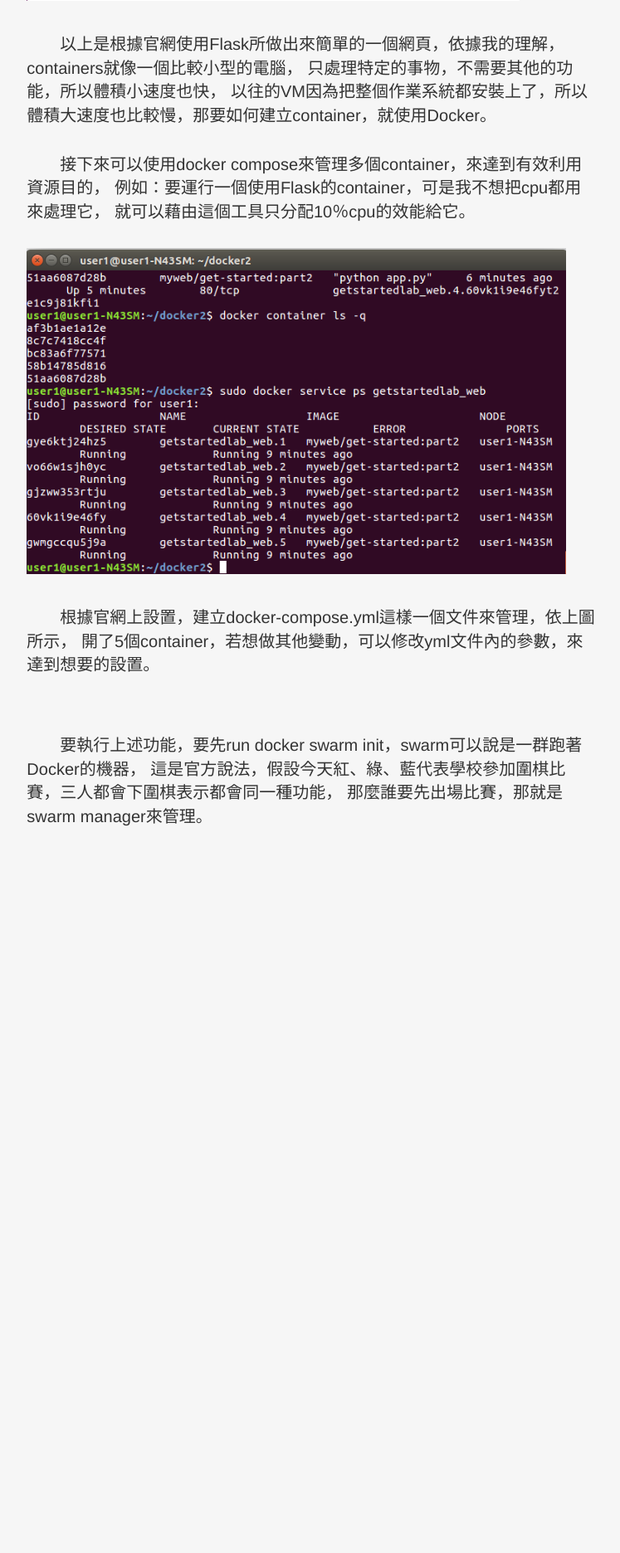
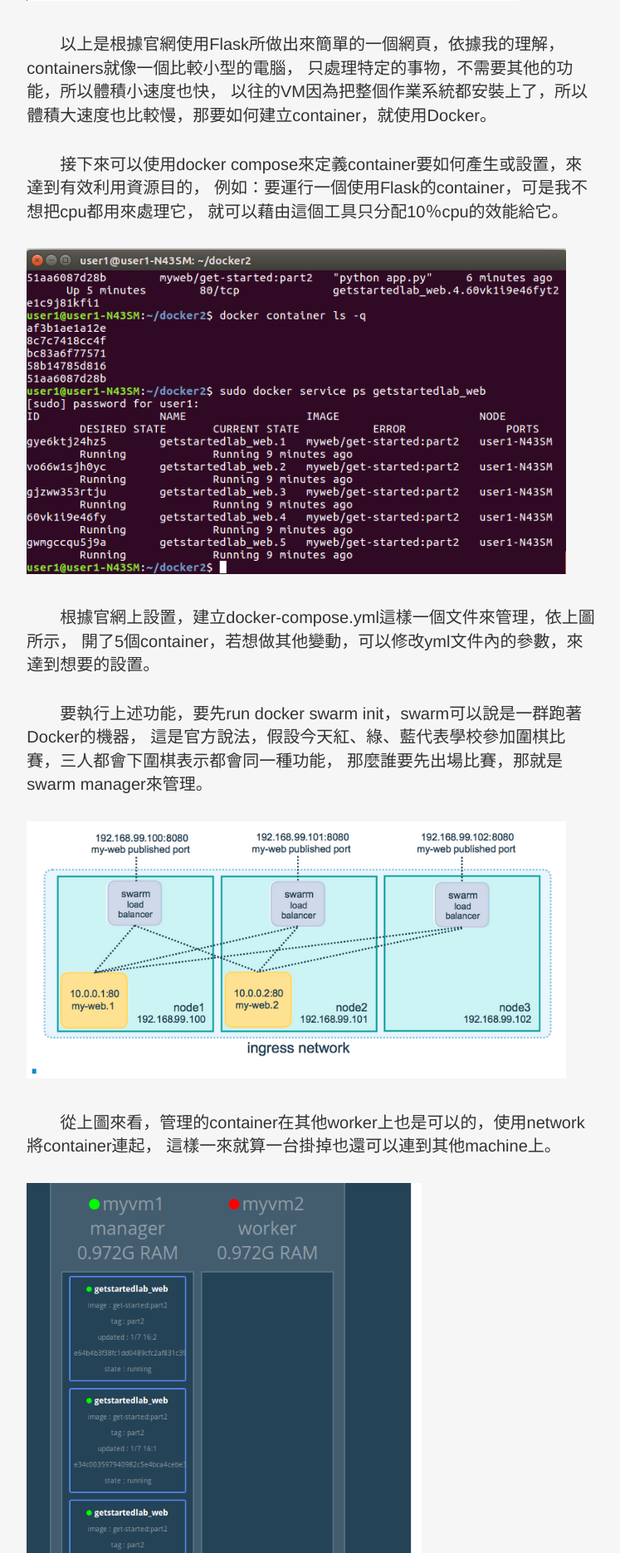
Before and after one commit to ZhangJiaHon/mysite, a Django app: page /docker in a window 1280 px wide. Shown: the part 617-2489 px from the top of the page at 83% size, without its empty margins (211-958 px from the left). Before the commit the page ends 1613 px from the top, so only its background shows below. Run offline with Django 3.2, Linux system fonts and the light colour scheme; some libraries are stand-ins or nearby versions.

Commit message:
20180701change docker

```diff
--- a/personal/templates/personal/docker.html
+++ b/personal/templates/personal/docker.html
@@ -10,18 +10,27 @@
 <p>以上是根據官網使用Flask所做出來簡單的一個網頁，依據我的理解，containers就像一個比較小型的電腦，
     只處理特定的事物，不需要其他的功能，所以體積小速度也快，
     以往的VM因為把整個作業系統都安裝上了，所以體積大速度也比較慢，那要如何建立container，就使用Docker。</p><br>
-<p>接下來可以使用docker compose來管理多個container，來達到有效利用資源目的，
+<p>接下來可以使用docker compose來定義container要如何產生或設置，來達到有效利用資源目的，
     例如：要運行一個使用Flask的container，可是我不想把cpu都用來處理它，
     就可以藉由這個工具只分配10％cpu的效能給它。</p><br>
 <img src="/static/personal/img/img_docker_2.png" alt="picture" width=650>
 <p>&nbsp</p>
 <p>根據官網上設置，建立docker-compose.yml這樣一個文件來管理，依上圖所示，
     開了5個container，若想做其他變動，可以修改yml文件內的參數，來達到想要的設置。</p><br>
-<p>&nbsp</p>
 <p>要執行上述功能，要先run docker swarm init，swarm可以說是一群跑著Docker的機器，
     這是官方說法，假設今天紅、綠、藍代表學校參加圍棋比賽，三人都會下圍棋表示都會同一種功能，
-那麼誰要先出場比賽，那就是swarm manager來管理。</p>
-
+那麼誰要先出場比賽，那就是swarm manager來管理。</p><br>
+<img src="/static/personal/img/img_docker_3.png" alt="picture" width=650>
+<p>&nbsp</p>
+<p>從上圖來看，管理的container在其他worker上也是可以的，使用network將container連起，
+    這樣一來就算一台掛掉也還可以連到其他machine上。</p><br>
+<img src="/static/personal/img/img_docker_4.png" alt="picture" height=500>
+<p>&nbsp</p>
+<p>接下來為了方便觀察container，開了一個新的service visualizer，這樣就可以方便在瀏覽器上看，
+    和官網不同沒join myvm2所以都建在myvm1上。</p><br>
+<img src="/static/personal/img/img_docker_5.png" alt="picture" height=500>
+<p>&nbsp</p>
+<p>接下來再開了一個新的Redis database，用來儲存data。</p><br>
 
 
 {% endblock %}
```
Also changed, not shown: personal/static/personal/img/img_docker_3.png (added), personal/static/personal/img/img_docker_4.png (added), personal/static/personal/img/img_docker_5.png (added).
